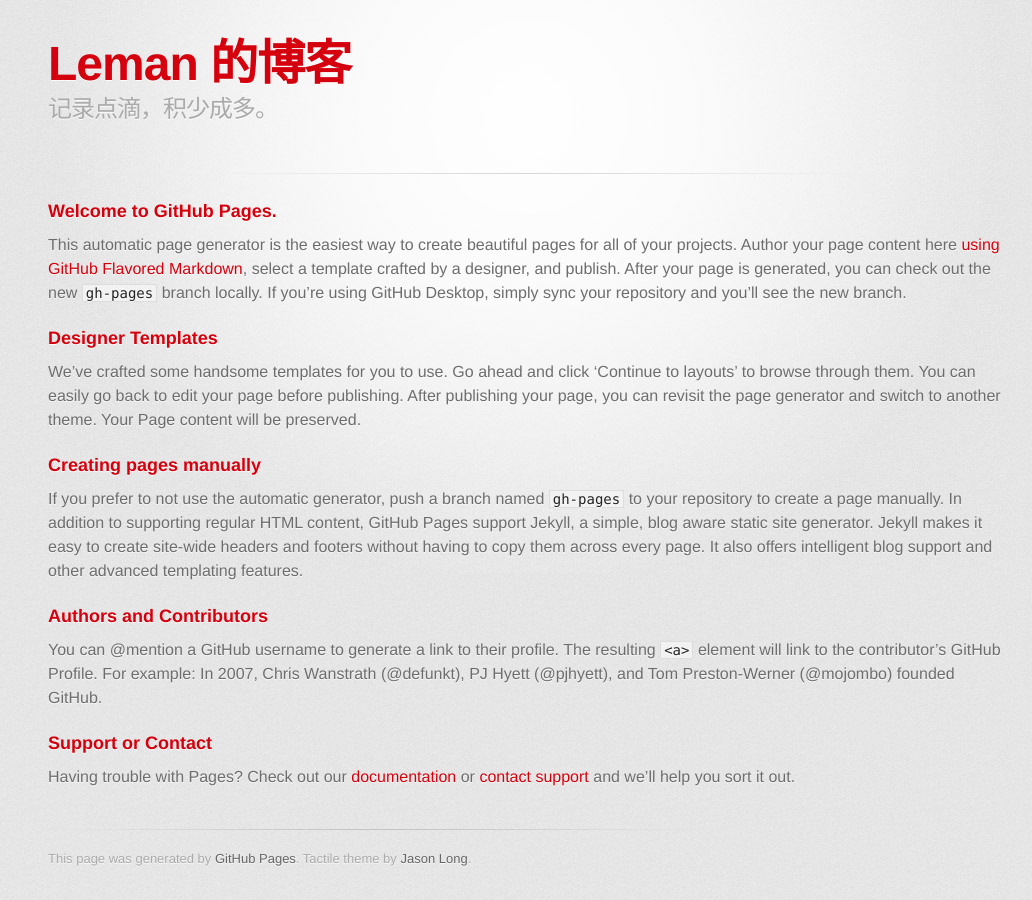
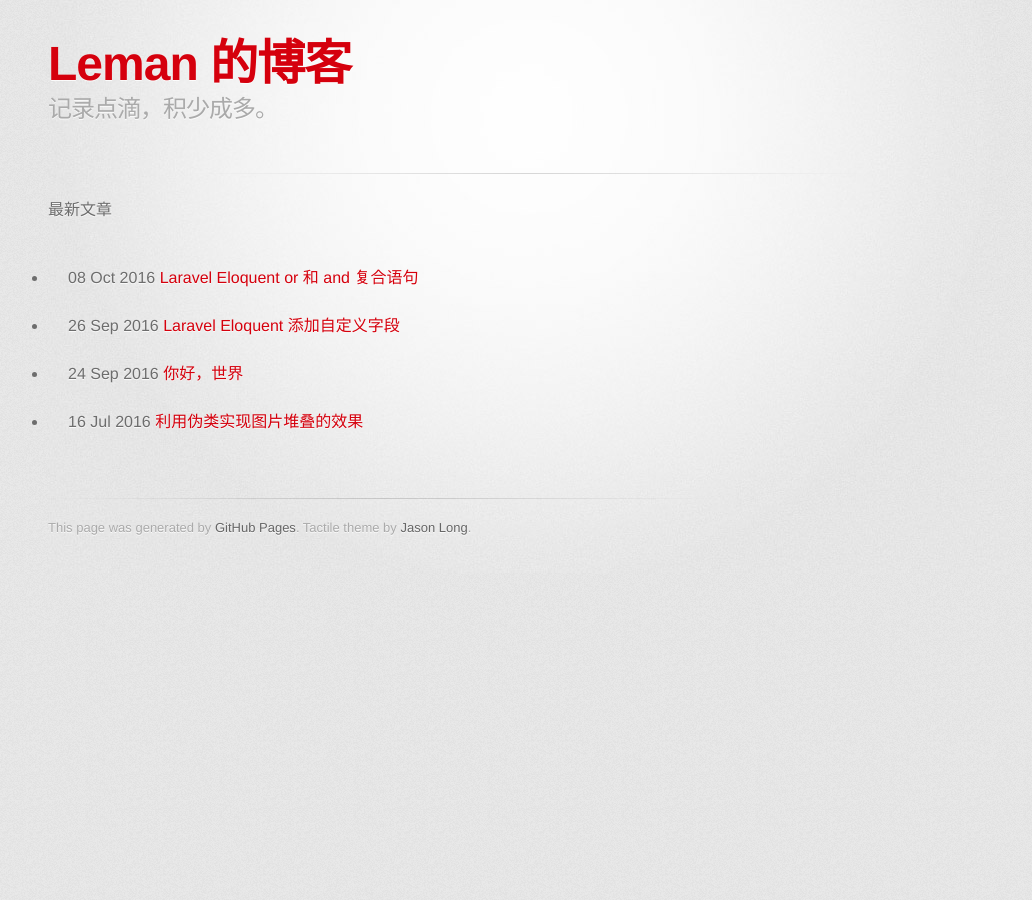
Before and after one commit to leemem/leemem.github.io, a Jekyll site: the page built from index.md, in a window 1280 px wide. Shown: the whole page, without its empty margins (112-1144 px from the left). Built offline with Jekyll 4.4.1, drawn with Linux system fonts in a browser that asks for light colours; some web fonts are replaced.

Commit message:
change index

```diff
--- a/index.md
+++ b/index.md
@@ -4,17 +4,9 @@
 theme: jekyll-theme-architect
 ---
 
-### Welcome to GitHub Pages.
-This automatic page generator is the easiest way to create beautiful pages for all of your projects. Author your page content here [using GitHub Flavored Markdown](https://guides.github.com/features/mastering-markdown/), select a template crafted by a designer, and publish. After your page is generated, you can check out the new `gh-pages` branch locally. If you’re using GitHub Desktop, simply sync your repository and you’ll see the new branch.
-
-### Designer Templates
-We’ve crafted some handsome templates for you to use. Go ahead and click 'Continue to layouts' to browse through them. You can easily go back to edit your page before publishing. After publishing your page, you can revisit the page generator and switch to another theme. Your Page content will be preserved.
-
-### Creating pages manually
-If you prefer to not use the automatic generator, push a branch named `gh-pages` to your repository to create a page manually. In addition to supporting regular HTML content, GitHub Pages support Jekyll, a simple, blog aware static site generator. Jekyll makes it easy to create site-wide headers and footers without having to copy them across every page. It also offers intelligent blog support and other advanced templating features.
-
-### Authors and Contributors
-You can @mention a GitHub username to generate a link to their profile. The resulting `<a>` element will link to the contributor’s GitHub Profile. For example: In 2007, Chris Wanstrath (@defunkt), PJ Hyett (@pjhyett), and Tom Preston-Werner (@mojombo) founded GitHub.
-
-### Support or Contact
-Having trouble with Pages? Check out our [documentation](https://help.github.com/pages) or [contact support](https://github.com/contact) and we’ll help you sort it out.
+<p>最新文章</p>
+<ul>
+　　{% for post in site.posts %}
+　　　　<li>{{ post.date | date_to_string }} <a href="{{ site.baseurl }}{{ post.url }}">{{ post.title }}</a></li>
+　　{% endfor %}
+</ul>
```
Also changed, not shown: README.md.
